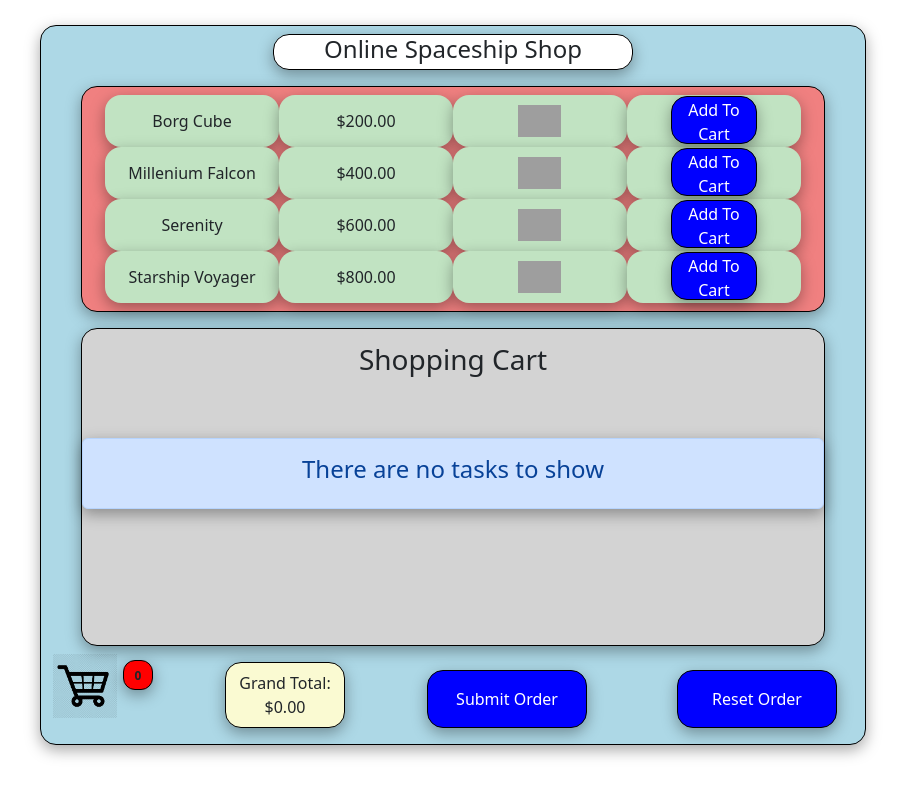
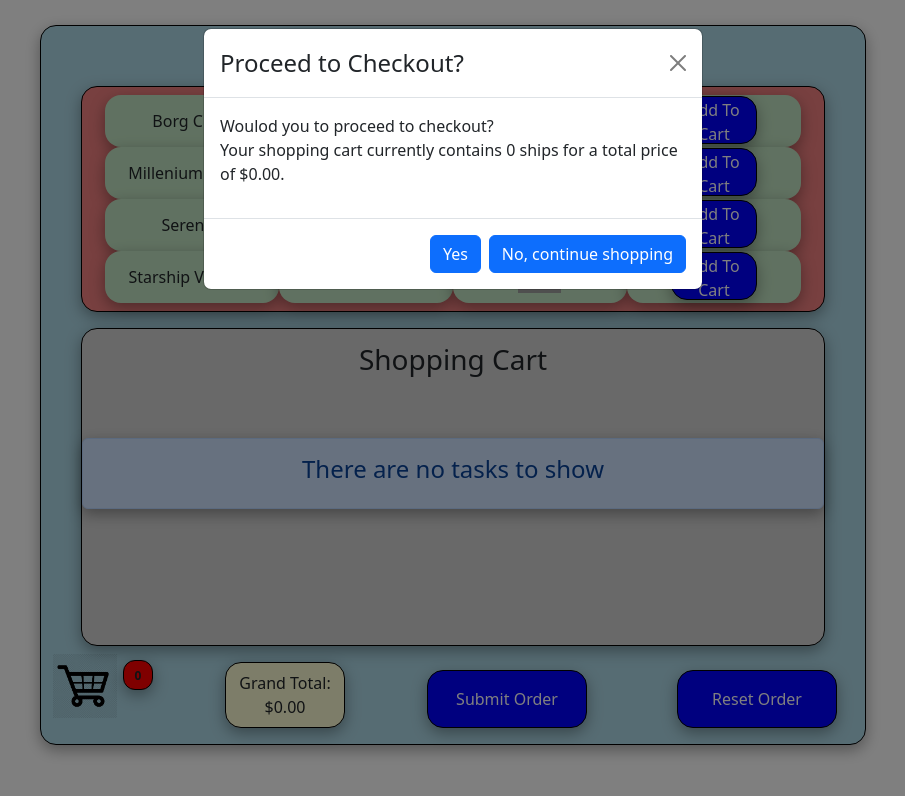
Before and after one commit to ipcampbell12/shopping_cart_react, a React (Create React App) app: page / in a window 1280 px wide. Both pictures are taken after a click on the button "Submit Order". Shown: the top 796 px of the page, without its empty margins (187-1092 px from the left). Built offline with nearby package versions, Linux system fonts and the light colour scheme; grey boxes are pictures that could not be loaded.

Commit message:
submit modal

```diff
--- a/package.json
+++ b/package.json
@@ -11,6 +11,7 @@
     "react": "^18.2.0",
     "react-bootstrap": "^2.6.0",
     "react-dom": "^18.2.0",
+    "react-router-dom": "^6.4.4",
     "react-scripts": "5.0.1",
     "web-vitals": "^2.1.4"
   },
--- a/src/App.js
+++ b/src/App.js
@@ -8,6 +8,7 @@ import AddedAlert from './Components/AddedAlert'
 import './App.scss';
 import { Alert } from "react-bootstrap";
 import ClearModal from './Components/ClearModal';
+
 
 import "../node_modules/bootstrap/dist/css/bootstrap.min.css";
 
@@ -36,16 +37,17 @@ function App() {
   //SHOPPING CART
   const [cartItems, setCartItems] = useState([])
 
-
-
   //ALERTS
   const [show, setShow] = useState(false)
   const [danger, setDanger] = useState(false)
 
   //MODAL
   const [modalShow, setModalShow] = useState(false);
+  const [modalSubmit, setModalSubmit] = useState(false)
   const handleClose = () => setModalShow(false);
   const handleShow = () => setModalShow(true);
+  const setToSubmit = () => setModalSubmit(true);
+  const setToClear = () => setModalSubmit(false);
 
 
 
@@ -81,6 +83,8 @@ function App() {
   const clearShoppingCart = () => {
     setCartItems(cartItems.filter((item) => item.id < 0))
   }
+
+
 
   const deleteItem = (id) => {
     setCartItems(cartItems.filter((item) => item.id !== id))
@@ -142,8 +146,9 @@ function App() {
 
         </div>
 
-        <LowerCart grandTotal={grandTotal} onClear={handleShow} quantityTotal={quantityTotal} />
-        {modalShow ? <ClearModal modalShow={modalShow} handleClose={handleClose} onClear={clearShoppingCart} /> : ''}
+        <LowerCart grandTotal={grandTotal} onShow={handleShow} quantityTotal={quantityTotal} setToSubmit={setToSubmit} setToClear={setToClear} />
+        {modalShow ? <ClearModal modalShow={modalShow} handleClose={handleClose} onClear={clearShoppingCart} submit={modalSubmit} grandTotal={grandTotal} quantityTotal={quantityTotal} /> : ''}
+
       </div>
     </div>
   )
--- a/src/Components/ClearModal.js
+++ b/src/Components/ClearModal.js
@@ -1,11 +1,40 @@
 
 import Button from 'react-bootstrap/Button';
 import Modal from 'react-bootstrap/Modal';
+import { numberFormatter } from '../App';
 
 
-function ClearModal({ handleClose, modalShow, onClear }) {
+function ClearModal({ handleClose, modalShow, onClear, submit, grandTotal, quantityTotal }) {
 
+    if (submit) {
 
+        return (
+            <Modal
+                show={modalShow}
+                onHide={handleClose}
+                backdrop="static"
+                keyboard={false}
+            >
+                <Modal.Header closeButton>
+                    <Modal.Title>Proceed to Checkout?</Modal.Title>
+                </Modal.Header>
+                <Modal.Body>
+                    Woulod you to proceed to checkout?
+                    <br />
+                    <p>Your shopping cart currently contains {quantityTotal} ships for a total price of {numberFormatter.format(grandTotal)}. </p>
+                </Modal.Body>
+                <Modal.Footer>
+                    <Button variant="primary" onClick={event => {
+                        handleClose(); onClear();
+                    }}>
+                        Yes
+                    </Button>
+                    <Button variant="primary" onClick={handleClose} >No, continue shopping</Button>
+                </Modal.Footer>
+            </Modal>
+
+        );
+    } else {
         return (
             <Modal
                 show={modalShow}
@@ -30,6 +59,11 @@ function ClearModal({ handleClose, modalShow, onClear }) {
             </Modal>
 
         );
+
+    }
+
+
+
 }
 
 export default ClearModal;
--- a/src/Components/LowerCart.js
+++ b/src/Components/LowerCart.js
@@ -1,9 +1,15 @@
 import React from 'react';
 import { numberFormatter } from '../App';
+
+
 import '../App.scss'
 import pic from './scpng.png'
 
-function LowerCart({ grandTotal, onClear, quantityTotal }) {
+
+function LowerCart({ grandTotal, onShow, quantityTotal, setToSubmit, setToClear }) {
+
+
+
     return (
         <div>
             <div className="lower-cart">
@@ -13,11 +19,20 @@ function LowerCart({ grandTotal, onClear, quantityTotal }) {
                 </div>
 
                 <p> Grand Total: <span id="grand-total"> {numberFormatter.format(grandTotal)}</span></p>
-                <button> Submit Order</button>
-                <button id='reset-button' onClick={onClear}> Reset Order</button>
+
+                <button onClick={event => {
+                    setToSubmit(); onShow();
+                }}> Submit Order</button>
+
+                <button id='reset-button' onClick={event => {
+                    setToClear(); onShow();
+                }}> Reset Order</button>
             </div>
-        </div>
+        </div >
     );
+
+
+
 }
 
 export default LowerCart;
```
Also changed, not shown: src/Components/cartIcon.png (deleted), 1 other file (tests, documents, lock files or other folders). Lines whose indentation alone changed are shown as unchanged.
